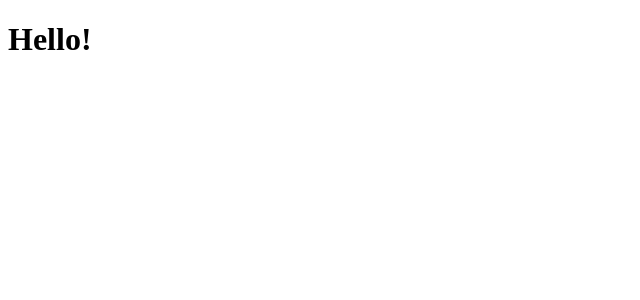
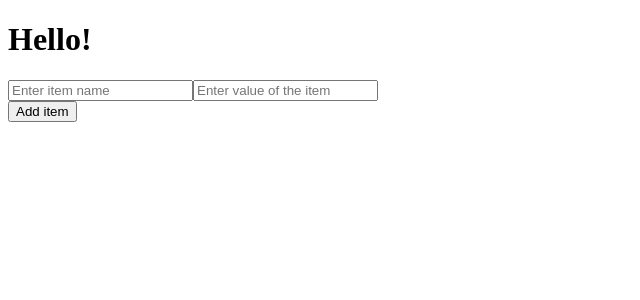
Before and after one commit to jayasundeep/eltropy_assignment_two, a React (Create React App) app: page / in a window 1280 px wide. Shown: the top 300 px of the page, without its empty margins (0-640 px from the left). Built offline with nearby package versions, Linux system fonts and the light colour scheme.

Commit message:
adding ItemForm component

```diff
--- a/src/App.js
+++ b/src/App.js
@@ -1,9 +1,11 @@
 import logo from './logo.svg';
+import ItemForm from './components/ItemForm';
 
 function App() {
   return (
     <div className="App">
       <h1> Hello! </h1>
+      <ItemForm />
     </div>
   );
 }
--- /dev/null
+++ b/src/components/ItemForm.js
@@ -0,0 +1,22 @@
+import React from 'react';
+
+export default () => (
+    <div>
+        <input
+            className="text-input"
+            placeholder='Enter item name'
+            type='text'
+        >
+        </input>
+        <input
+            className="text-input"
+            placeholder='Enter value of the item'
+            type='number'
+        >
+        </input>
+        <div>
+            <button className="button"> Add item </button>
+        </div>
+
+    </div>
+);
```
